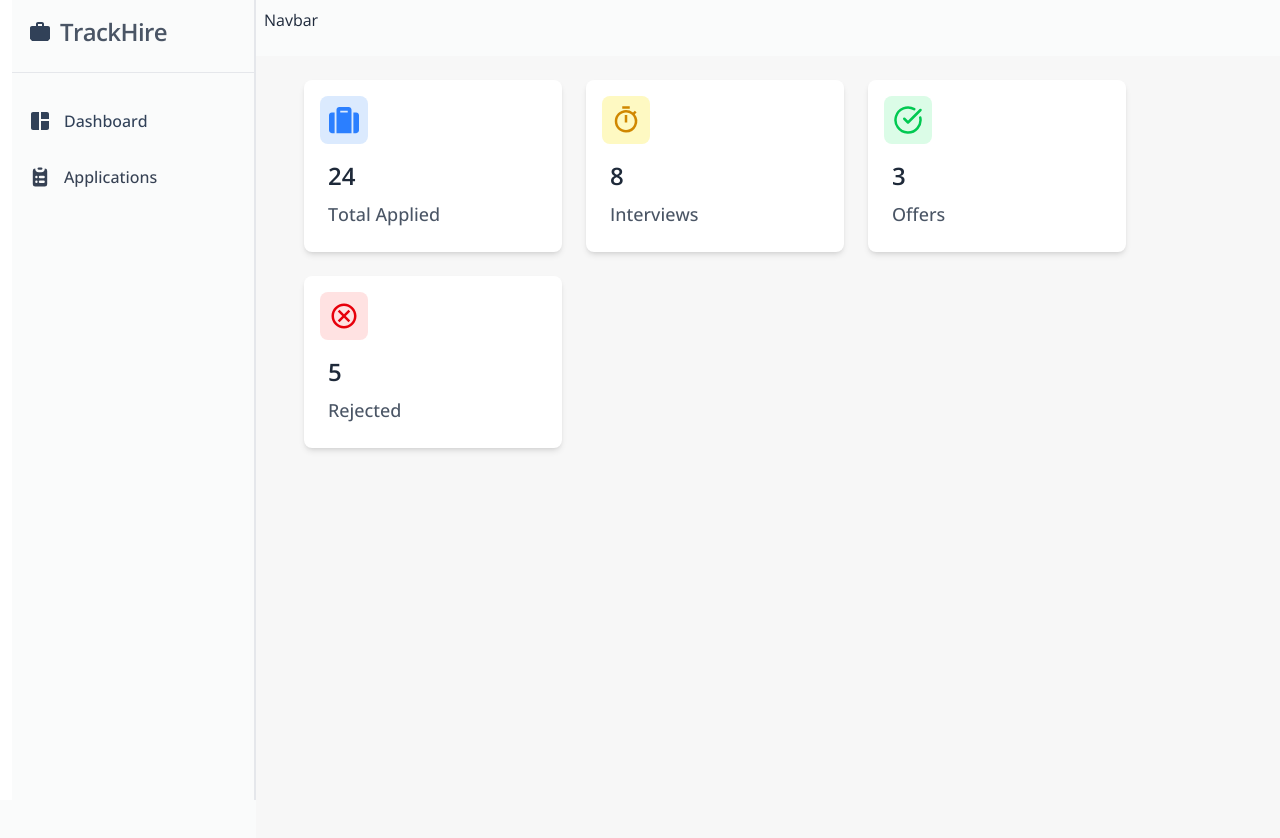
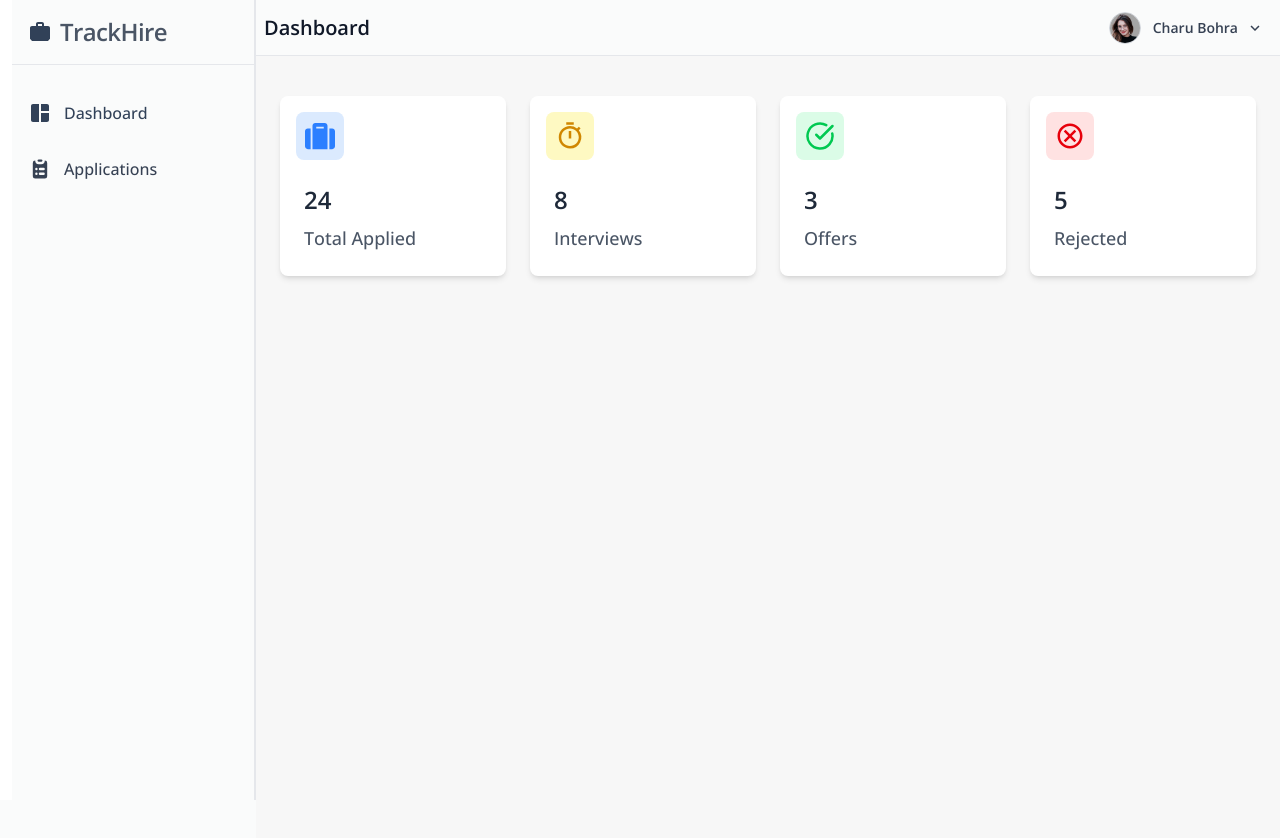
Before and after one commit to CharuBohra/Job-Application-Tracker, a React (Vite) app in the folder JobApplicationTracker/: page / in a window 1280 px wide. Shown: the top 838 px of the page. Built offline with nearby package versions, Linux system fonts and the light colour scheme.

Commit message:
Changes to Structure adn Navbar implemetation

```diff
--- a/JobApplicationTracker/src/App.jsx
+++ b/JobApplicationTracker/src/App.jsx
@@ -10,20 +10,22 @@ function App() {
 
   return (
     <BrowserRouter>
-       <div className="flex relative dark:bg-main-dark-bg">
+       <div className="flex relative">
         <div className="w-64 fixed left-0 top-0 bg-white border-r-2 border-gray-200 h-screen">
           <Sidebar/>
         </div>
-        <div className="ml-64 w-full min-h-screen bg-main-bg dark:bg-main-dark-bg flex flex-col">
-          <div className="fixed top-0 right-0 left-64 h-14 bg-main-bg dark:bg-main-dark-bg w-full">
+        <div className="ml-64 flex-1 min-h-screen bg-main-bg flex flex-col">
+          <div className="fixed top-0 right-0 left-64 h-14 z-10 bg-main-bg border-b border-gray-200">
             <Navbar/>
           </div>
-          <div className="px-6 pt-20 bg-light-gray min-h-screen">
-            <Routes>
-              <Route path="/" element={<Dashboard/>}/>
-              <Route path='/dashboard' element={<Dashboard/>}/>
-              <Route path='/applications' element={<Applications/>}/>
-            </Routes>
+          <div className="pt-20 bg-light-gray min-h-screen">
+            <div className="w-full mx-auto">
+              <Routes>
+                <Route path="/" element={<Dashboard/>}/>
+                <Route path='/dashboard' element={<Dashboard/>}/>
+                <Route path='/applications' element={<Applications/>}/>
+              </Routes>
+            </div>
           </div>
         </div>
      </div>
--- a/JobApplicationTracker/src/components/Navbar.jsx
+++ b/JobApplicationTracker/src/components/Navbar.jsx
@@ -1,9 +1,38 @@
 import React from 'react'
+import { useLocation } from 'react-router-dom'
+import { MdKeyboardArrowDown } from 'react-icons/md';
+import avatar2 from '../data/avatar2.jpg'
 
 function Navbar() {
-  return (
-    <div className='flex justify-between p-2 relative'>
-        Navbar
+    const location = useLocation();
+    let pagetitle = '';
+
+    if (location.pathname === '/' || location.pathname === '/dashboard') {
+        pagetitle = 'Dashboard';
+    } else if (location.pathname === '/applications') {
+        pagetitle = 'Applications';
+    }
+
+    const handleClick = (component) => {
+        // Handle click events for navbar components
+        console.log(`${component} clicked`);
+    };
+
+    return (
+    <div className='flex justify-between items-center h-14 p-2 relative bg-main-bg border-b border-gray-200'>
+        <h1 className='text-xl font-semibold text-gray-900'>{pagetitle}</h1>
+        <div
+            className='flex items-center gap-2 cursor-pointer px-2 py-1 hover:bg-light-gray rounded-lg'
+            onClick={()=>handleClick('userProfile')}
+        >
+            <img
+                className='rounded-full w-8 h-8 object-cover border border-gray-300'
+                src={avatar2}
+                alt='user-profile'
+            />
+            <span className='text-gray-700 font-semibold text-sm ml-1'>Charu Bohra</span>
+            <MdKeyboardArrowDown className='text-gray-700 text-lg'/>
+        </div>
     </div>
   )
 }
--- a/JobApplicationTracker/src/components/Sidebar.jsx
+++ b/JobApplicationTracker/src/components/Sidebar.jsx
@@ -5,14 +5,14 @@ import {HiClipboardList} from 'react-icons/hi'
 
 function Sidebar() {
   return (
-    <div className='ml-3 h-screen overflow-auto pb-10 bg-main-bg'>
+    <div className='ml-3 h-screen overflow-auto bg-main-bg'>
         <div className='flex items-center px-4 mt-4'>
             <Link to="/" className='flex justify-center items-center gap-2'>
                 <MdWork className='text-2xl text-slate-700 rounded-full'/>
                 <h1 className='text-2xl font-semibold text-gray-600 tracking-tight'>TrackHire</h1>
             </Link>
         </div>
-        <div className='mt-6 flex flex-col border-t border-gray-200 pt-4'>
+        <div className='mt-4 flex flex-col border-t border-gray-200 pt-4'>
             <NavLink
                  to="/dashboard"
                 className={({isActive})=> isActive ?
--- a/JobApplicationTracker/src/components/StatusCard.jsx
+++ b/JobApplicationTracker/src/components/StatusCard.jsx
@@ -2,7 +2,7 @@ import React from 'react'
 
 function StatusCard({title,icon,count,iconColor,iconBgColor}) {
   return (
-    <div className="max-w-[258px] w-full items-start p-4 bg-white rounded-lg shadow-md space-y-1 hover:shadow-lg transition-shadow duration-300">
+    <div className="w-full flex flex-col items-start p-4 bg-white rounded-lg shadow-md space-y-1 hover:shadow-lg transition-shadow duration-300">
         <div className={`w-12 h-12 rounded-lg flex items-center justify-center ${iconBgColor} ${iconColor} text-3xl mb-2`}>
             {icon}
         </div>
--- a/JobApplicationTracker/src/pages/Dashboard.jsx
+++ b/JobApplicationTracker/src/pages/Dashboard.jsx
@@ -4,8 +4,8 @@ import StatusCard from '../components/StatusCard';
 
 function Dashboard() {
   return (
-    <div className='px-6 bg-light-gray dark:bg-secondary-dark-bg min-h-screen'>
-        <div className='flex flex-wrap gap-6 justify-items-start'>
+    <div className='pt-4 px-6 bg-light-gray min-h-screen'>
+        <div className='grid grid-cols-1 sm:grid-cols-2 lg:grid-cols-4 gap-6 justify-items-start'>
             {statusCard.map((item)=>(
                 <StatusCard
                     key={item.id}
```
Also changed, not shown: JobApplicationTracker/src/data/avatar2.jpg (added).
